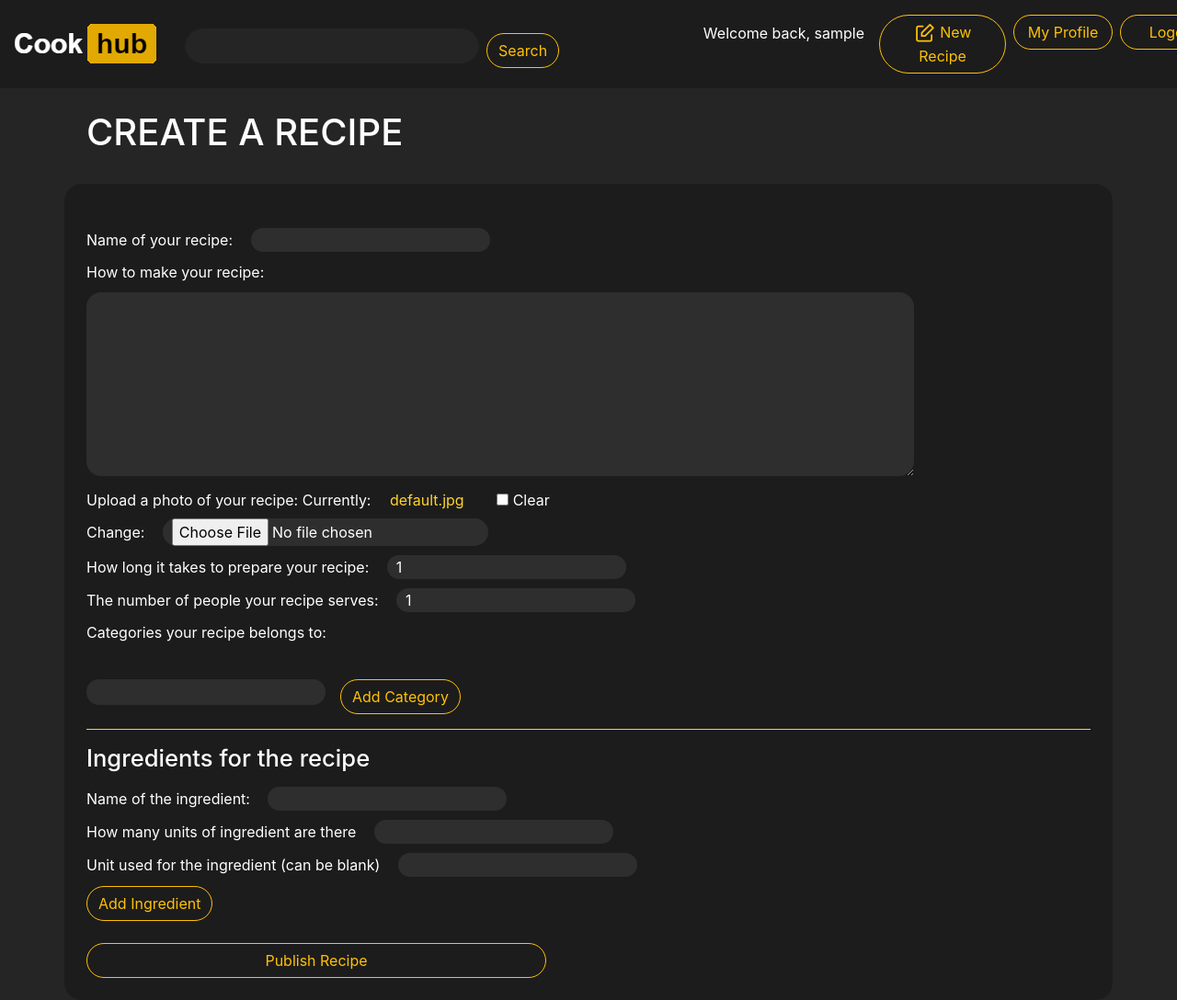
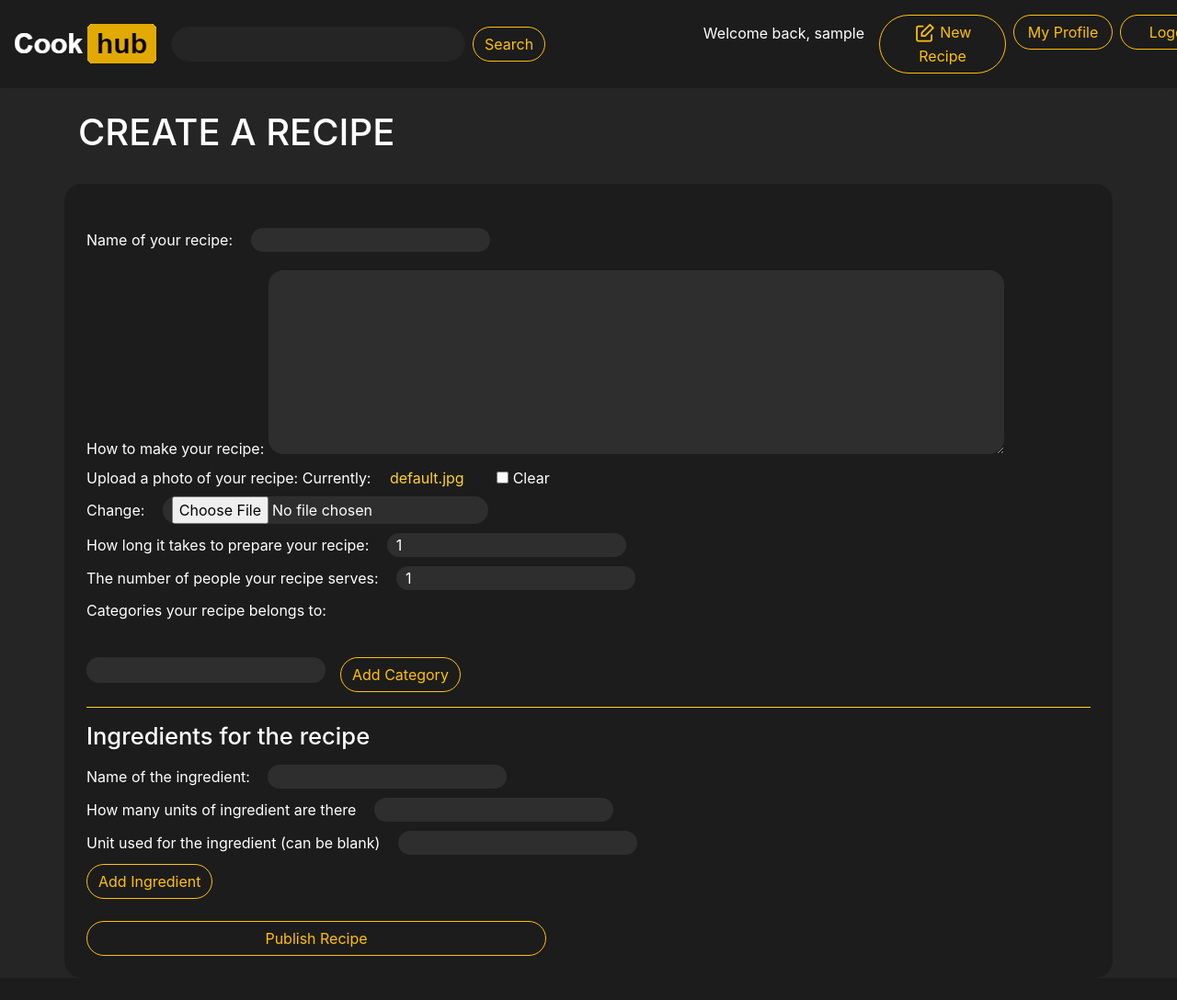
Before and after one commit to Konrad9/cookhub, a Django app: page /add_recipe/ in a window 1280 px wide. Shown: the whole page at 92% size. After the commit the page ends 1040 px from the top, so only its background shows below. Run offline with Django 3.2, Linux system fonts and the light colour scheme; the visitor is signed in with stand-in values (Sample User, id 1); data comes from the database, SQL or seed files in the repository; data that the repository does not hold is empty; some libraries are stand-ins or nearby versions.

Commit message:
Updated base template

```diff
--- a/cookhub/static/css/add_recipe.css
+++ b/cookhub/static/css/add_recipe.css
@@ -21,7 +21,9 @@ textarea {
     border: 0px;
     border-radius: 1rem;
     padding-left: 10px;
-    width: 900px;
+    width: 800px;
+    max-width: 100%;
+    min-width: 300px;
     height: 200px;
     margin-right: 30px;
     margin-top: 10px;
--- a/cookhub/templates/cookhub/add_recipe.html
+++ b/cookhub/templates/cookhub/add_recipe.html
@@ -6,15 +6,21 @@
 {% endblock %}
 
 {% block head_block %}
+
+    <link href="{% static 'css/base.css' %}" rel="stylesheet">
     <link rel="stylesheet" type="text/css" href="{% static 'css/add_recipe.css' %}" />
-    <link href="{% static 'css/base.css' %}" rel="stylesheet">
+
 {% endblock %}
 
 {% block body_block %}
 {% if recipe.user == user %}
-    <div class="container p-4">
-        <h1 style="color: white; text-transform: uppercase" class="jumbotron-heading">Create a recipe</h1>
+    <div class="jumbotron p-4 m-0">
+        <div class="container">
+            <h1 style="color: white; text-transform: uppercase" class="jumbotron-heading">Create a recipe</h1>
+            <!-- Depending on who's watching, "My" or the username is displayed -->
+        </div>
     </div>
+
 
     <div class="container p-4" style="background-color: #1c1c1c; color:white; border-radius: 1.2rem">
         <img src="" id="preview" width="200px" />
--- a/cookhub/templates/cookhub/base.html
+++ b/cookhub/templates/cookhub/base.html
@@ -35,7 +35,7 @@
         <a class="navbar-brand p-0" href="{% url 'cookhub:homepage' %}"><img src="{% static 'images/logo.png' %}"/
             id="logoImage"></a>
         <div class="collapse navbar-collapse pr-3" id="navbarCollapse">
-            <ul class="navbar-nav mr-auto">
+            <ul class="navbar-nav mr-auto mb-0 mt-0">
 
                 {# TODO: Search function #}
                 <form class="form-inline mt-2 mt-md-0"
@@ -44,9 +44,9 @@
                       style="width: 570px; min-width: 570px;"
                       action="">
                     {% csrf_token %}
-                    <li class="form-group">
+                    <div class="form-group">
 
-                        <input class="form-control mr-sm-2"
+                        <input class="form-control mr-sm-2 mb-0 ml-0"
                                type="text"
                                name="query"
                                id="query"
@@ -54,8 +54,7 @@
                                {% if query %}
                                value={{ query }}>
                                {% endif %}
-                    </li>
-                    <li class="nav-item">
+                    </div>
                         <button class="btn btn-outline-warning my-2 my-sm-0"
                                 type="submit"
                                 style="border-radius:10rem"
@@ -63,7 +62,6 @@
                                 formmethod="GET"
                                 formaction="{% url 'cookhub:search' %}">Search
                         </button>
-                    </li>
                 </form>
             </ul>
             <ul class="navbar-nav mt-2 mt-md-0">{% if user.is_authenticated %}
```
